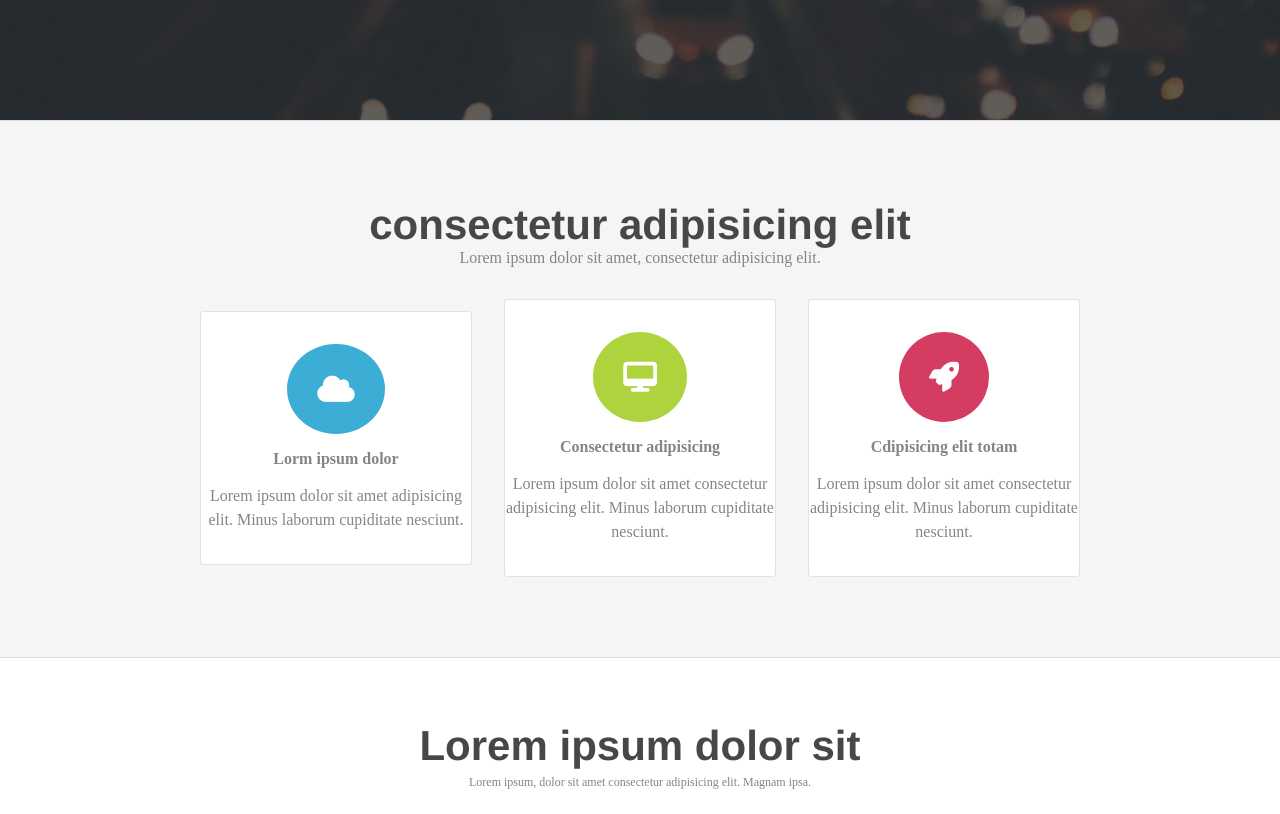
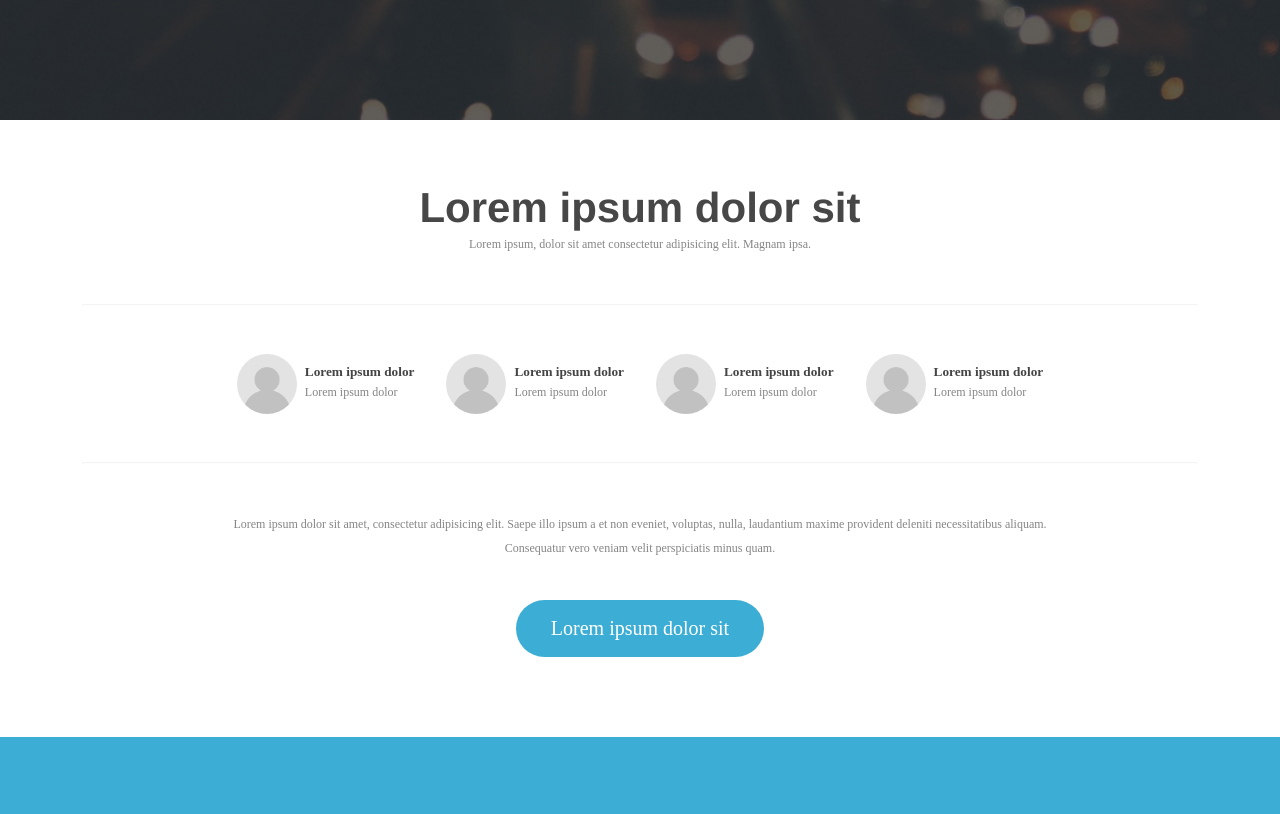
Before and after one commit to maedehnf80/Transit.com, a plain HTML site: page index.html in a window 1280 px wide. Shown: the part 521-1335 px from the top of the page. Drawn offline with Linux system fonts and the light colour scheme; a web font is replaced by a local one.

Commit message:
Update index.html

```diff
--- a/index.html
+++ b/index.html
@@ -33,7 +33,7 @@
         </div>
     </div>
     <div class="main">
-        <div class="services">
+        <!-- <div class="services">
             <h2>consectetur adipisicing elit</h2>
             <p>Lorem ipsum dolor sit amet, consectetur adipisicing elit.</p>
             <section class="main-section">
@@ -62,7 +62,7 @@
                     </div>
                 </article>
             </section>
-        </div>
+        </div> -->
         <div class="About">
             <div class="About-top">
                 <h2>Lorem ipsum dolor sit</h2>
```
